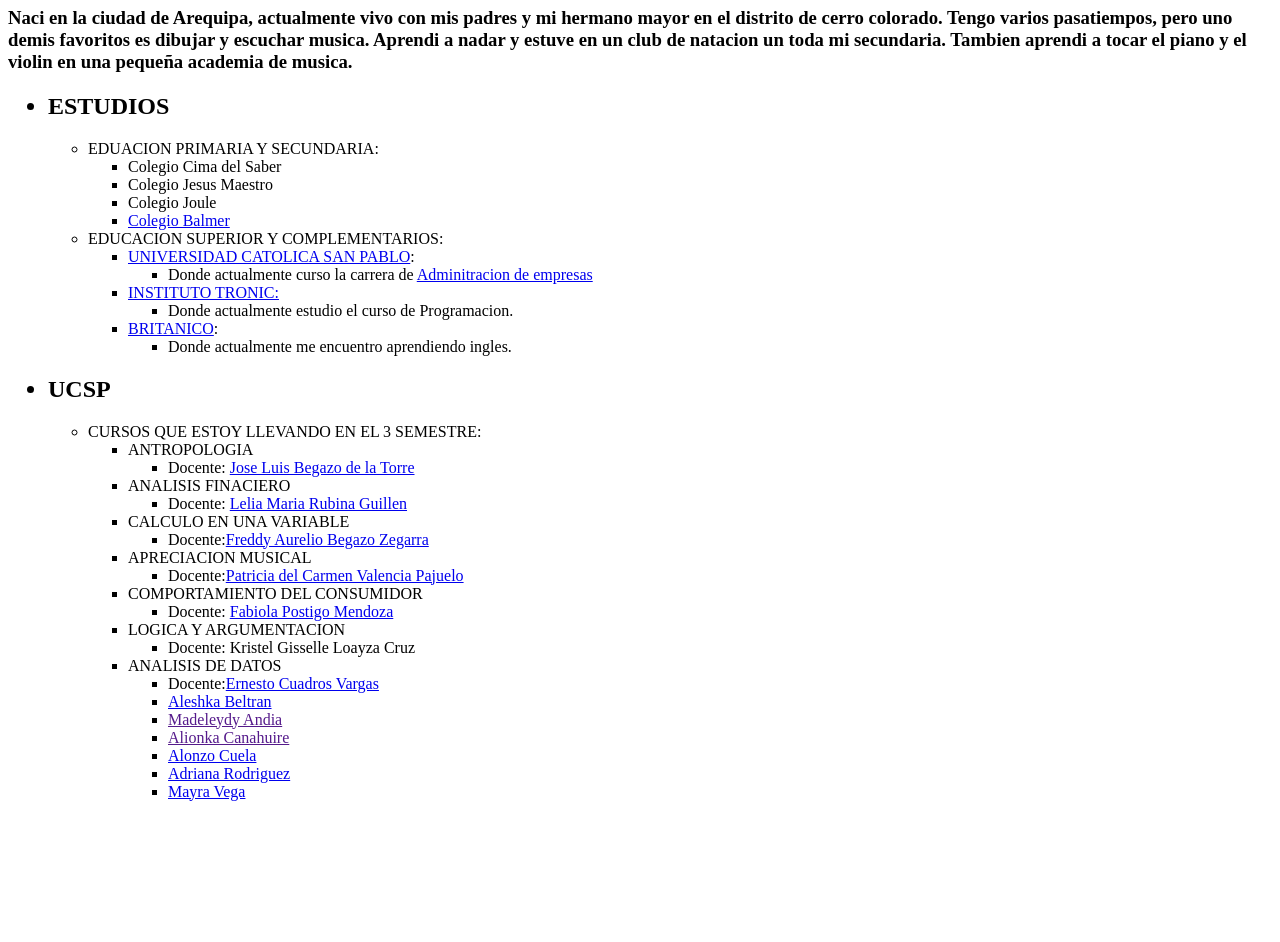
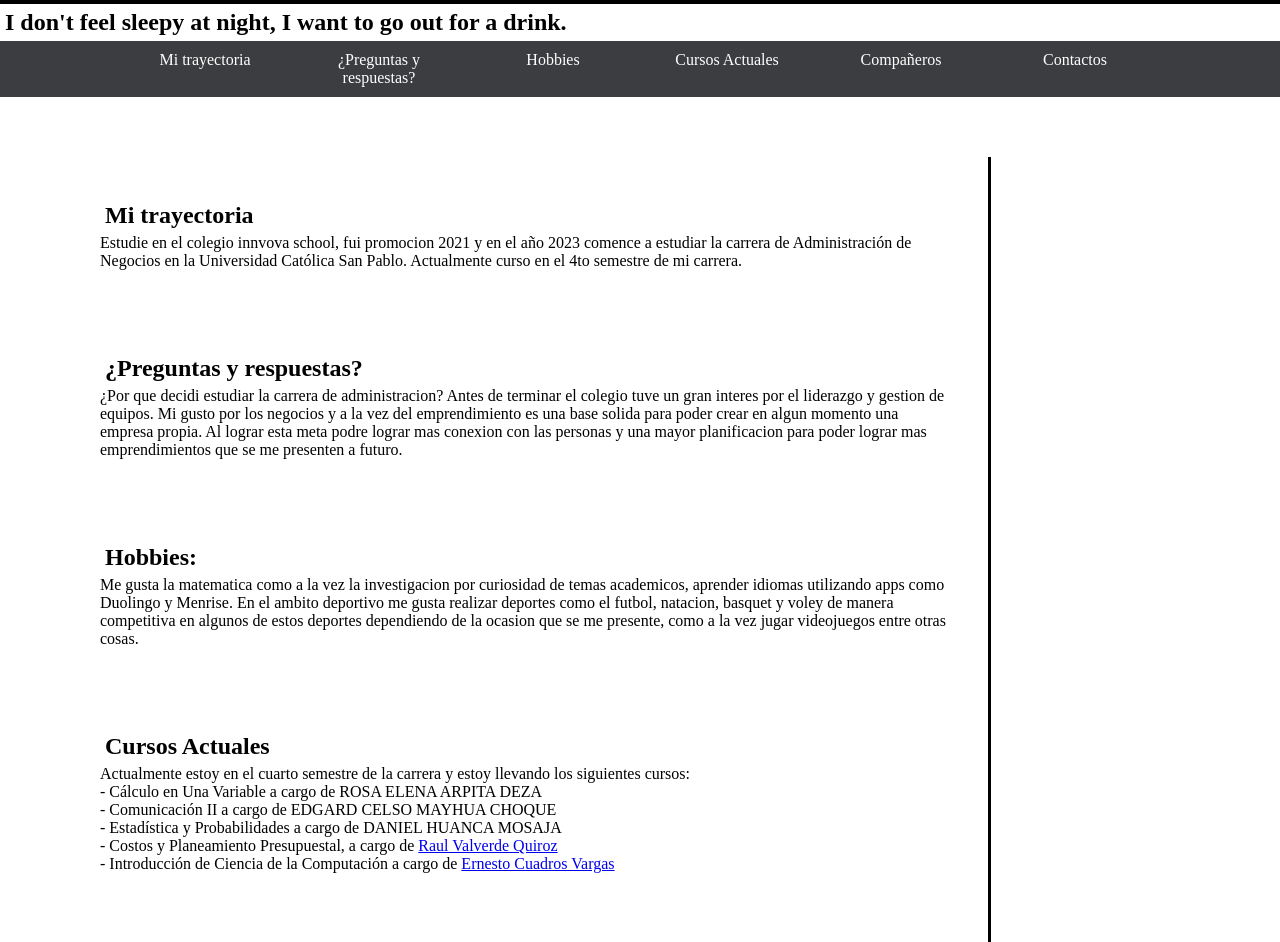
Before and after one commit to Fred266-CA/Jhaiden-Fredy-Carrizales-Mamani, a plain HTML site: page index.html in a window 1280 px wide. Shown: the part 73-1015 px from the top of the page. Before the commit the page ends 890 px from the top, so only its background shows below. Drawn offline with Linux system fonts and the light colour scheme.

Commit message:
Update index.html

```diff
--- a/index.html
+++ b/index.html
@@ -1,107 +1,151 @@
 <!DOCTYPE html>
 <html>
 <head>
+	<meta charset="utf-8">
+	<meta name="viewport" content="width=device-width, initial-scale=1">
+	<title>Jhaiden Fredy Carrizales Mamani</title>
 	<style>
-        table, th, td {
-            border: 1px solid rgb(255, 255, 255);
-            border-collapse: collapse;
+		* {
+			padding: 0;
+			margin: 0;
 		}
-          th, td {
-            background-color: #96D4D4;
+		h1 {
+			text-align: center;
+			background-color: black;
+			color: white;
+			padding: 20px;
 		}
-          .centro
-          {
+		h2 {
+			text-align: left; /* Corregido: se añadió 'left' */
+			background-color: white;
+			color: black;
+			padding: 5px;
+		}
+		nav ul {
+			background-color: #3c3d40;
+			width: 100%;
+			list-style-type: none;
 			text-align: center;
+		}
+		nav li {
+			display: inline-flex;
+		}
+		nav a {
+			text-decoration: none;
+			color: white;
+			padding: 10px;
+			width: 150px; /* Corregido: se eliminó el espacio entre '150' y 'px' */
+		}
+		nav li:hover {
+			background-color: black;
+		}
+		.contenido {
+			display: flex;
+			margin: 60px;
+		}
+		.articulos {
+			width: 80%;
+			border-right: 3px solid black;
+		}
+		.secciones {
+			display: flex;
+			align-items: center;
+			padding: 40px;
+		}
+		.menu-secundario {
+			width: 20%;
+			margin-top: 60px;
+		}
+		.menu-secundario a {
+			display: block; /* Corregido: se cambió 'black' a 'block' */
+			text-align: center;
+			color: black;
+			margin-bottom: 20px;
+		}
+		footer {
+			width: 100%;
+			height: 200px;
+			background-color: black;
+			color: white;
+			margin-top: 40px;
+		}
+		footer p {
+			text-align: center;
+			padding: 50px;
 		}
 	</style>
 </head>
 <body>
-  <title>Emily Condori H</title>
-  <meta name="KEYWORD" content="Xiomara, Condori, Huanca">
-</head>
-<body>
+	<h1>Jhaiden Fredy Carrizales Mamani</h1>
+	<h2>I don't feel sleepy at night, I want to go out for a drink.</h2>
 
+	<nav>
+		<ul>
+			<li><a href="">Mi trayectoria</a></li>
+		    <li><a href="">¿Preguntas y respuestas?</a></li>
+		    <li><a href="">Hobbies</a></li>
+		    <li><a href="">Cursos Actuales</a></li>
+		    <li><a href="">Compañeros</a></li>
+		    <li><a href="">Contactos</a></li>
+		</ul>
+	</nav>
+	<div class="contenido">
+		<div class="articulos">
+			<div class="secciones">
 				<div>
-        <h1 style="background-color: #96D4D4;" class="centro">Emily Condori Huanca</h1>
-        <h3><p>Naci en la ciudad de Arequipa, actualmente vivo con mis padres y mi hermano mayor en el distrito de cerro colorado.
-            Tengo varios pasatiempos, pero uno demis favoritos es dibujar y escuchar musica. Aprendi a nadar y estuve en un club
-            de natacion un toda mi secundaria. Tambien aprendi a tocar el piano y el violin en una pequeña academia de musica.</p></h3>
+					<h2>Mi trayectoria</h2>
+					<p>Estudie en el colegio innvova school, fui promocion 2021 y en el año 2023 comence a estudiar la carrera de Administración de Negocios en la Universidad Católica San Pablo.
+                    Actualmente curso en el 4to semestre de mi carrera.</p>
 				</div>
-
-      <ul>
-        <h2><li>ESTUDIOS</li></h2>
-          <ul>
-            <li>EDUACION PRIMARIA Y SECUNDARIA:</li>
-                <ul>
-                    <li>Colegio Cima del Saber</li>
-                    <li>Colegio Jesus Maestro</li>
-                    <li>Colegio Joule</li>
-                </ul>
-
-                <ul>
-                   <li><a href="https://www.facebook.com/colegiobalmer?mibextid=ZbWKwL">Colegio Balmer</a>
-                </ul>
-            <li>EDUCACION SUPERIOR Y COMPLEMENTARIOS:</li>
-                <ul>
-                    <li><a href="https://ucsp.edu.pe/" target="_blank">UNIVERSIDAD CATOLICA SAN PABLO</a>:</li>
-                    <ul>
-                      <li>Donde actualmente curso la carrera de <a href="https://ucsp.edu.pe/carreras/administracion-negocios/">Adminitracion de empresas</a></li></ul>
-                    <li><a href="https://www.facebook.com/TRONICCORPORATION">INSTITUTO TRONIC:</a></li>
-                    <ul>
-                      <li>Donde actualmente estudio el curso de Programacion.</li></ul>
-                    <li><a href="https://britanico.edu.pe/" target="_blank">BRITANICO</a>:</li>
-                    <ul>
-                      <li>Donde actualmente me encuentro aprendiendo ingles.</li></ul>
-                </ul>
-          </ul>
-        </li>
-        <h2><li>UCSP</li></h2>
-            <ul>
-                <li>CURSOS QUE ESTOY LLEVANDO EN EL 3 SEMESTRE:</li>
-                   <ul>
-                    <li>ANTROPOLOGIA</li>
-                    <ul>
-                      <li>Docente: <a href="https://www.linkedin.com/in/jos%C3%A9-luis-begazo-de-latorre-99b53959/">Jose Luis Begazo de la Torre</a></li></ul>
-
-                    <li>ANALISIS FINACIERO</li>
-                    <ul>
-                      <li>Docente: <a href="https://www.linkedin.com/in/lelia-rubina-27939889/">Lelia Maria Rubina Guillen</a></li></ul>
-
-                    <li>CALCULO EN UNA VARIABLE</li>
-                    <ul>
-                      <li>Docente:<a href="https://www.linkedin.com/in/freddy-begazo-947a154a/">Freddy Aurelio Begazo Zegarra</a></li></ul>
-
-                    <li>APRECIACION MUSICAL</li>
-                    <ul>
-                      <li>Docente:<a href="https://www.linkedin.com/in/patricia-valencia-pajuelo-4a30902ab/">Patricia del Carmen Valencia Pajuelo</a></li>
-                    </ul>
-
-                    <li>COMPORTAMIENTO DEL CONSUMIDOR</li>
-                    <ul>
-                      <li>Docente: <a href="https://www.linkedin.com/in/fabiola-postigo-99996b3b/">Fabiola Postigo Mendoza</a></li></ul>
-
-                    <li>LOGICA Y ARGUMENTACION</li>
-                    <ul>
-                      <li>Docente: Kristel Gisselle Loayza Cruz</li></ul>
-
-                    <li>ANALISIS DE DATOS</li>
-                    <ul>
-                      <li>Docente:<a href="https://www.linkedin.com/in/ecuadrosv/">Ernesto Cuadros Vargas</a></li>
-                      <li><a href="https://aleshka18.github.io/aleshkabeltran/">Aleshka Beltran</a></li>
-                      <li><a href="">Madeleydy Andia</a></li>
-                      <li><a href="">Alionka Canahuire</a></li>
-                      <li><a href="https://dnursaurio.github.io">Alonzo Cuela</a></li>
-                      <li><a href="https://adrianarz7.github.io/AdrianaRz.github.io/">Adriana Rodriguez</a></li>
-                      <li><a href="https://grecid13.github.io/Pagina-de-Grecia-/">Mayra Vega</a></li>
-                    </ul>
-                </ul>
-            </ul>
-      </ul>
-
-
-
-
-
-
+			</div>
+			<div class="secciones">
+				<div>
+					<h2>¿Preguntas y respuestas?</h2>
+					<p>¿Por que decidi estudiar la carrera de administracion?
+                        Antes de terminar el colegio tuve un gran interes por el liderazgo y gestion de equipos. Mi gusto por los negocios y a la vez del emprendimiento es una base solida para poder crear en algun momento una empresa propia.
+                        Al lograr esta meta podre lograr mas conexion con las personas y una mayor planificacion para poder lograr mas emprendimientos que se me presenten a futuro. </p>
+				</div>
+			</div>
+			<div class="secciones">
+				<div>
+					<h2>Hobbies:</h2>
+					<p>Me gusta la matematica como a la vez la investigacion por curiosidad de temas academicos, aprender idiomas utilizando apps como Duolingo y Menrise.
+                    En el ambito deportivo me gusta realizar deportes como el futbol, natacion, basquet y voley de manera competitiva en algunos de estos deportes dependiendo de la ocasion que se me presente, como  a la vez jugar videojuegos entre otras cosas.</p>
+				</div>
+			</div>
+			<div class="secciones">
+				<div>
+					<h2>Cursos Actuales</h2>
+					<p>Actualmente estoy en el cuarto semestre de la carrera y estoy llevando los siguientes cursos:</p>
+                    <p>- Cálculo en Una Variable a cargo de ROSA ELENA ARPITA DEZA</p>
+                    <p>- Comunicación II a cargo de EDGARD CELSO MAYHUA CHOQUE</p>
+                    <p>- Estadística y Probabilidades a cargo de DANIEL HUANCA MOSAJA</p>
+                    <p>- Costos y Planeamiento Presupuestal, a cargo de <a href="https://www.linkedin.com/in/raul-valverde-quiroz-5bb589196/">Raul Valverde Quiroz</a></p>
+                    <p>- Introducción de Ciencia de la Computación a cargo de <a href="https://www.linkedin.com/in/ecuadrosv/">Ernesto Cuadros Vargas</a></p>
+				</div>
+			</div>
+			<div class="secciones">
+				<div>
+					<h2>Compañeros:</h2>
+					<p><a href="https://yanelipilarcondoricondori.github.io/">Yaneli Pilar Condori Condori</a></p>
+					<p><a href="https://david-llavilla1.github.io/githubpagetest/">David Llavilla</a></p>
+                    <p><a href="https://dianacampano.github.io/">Diana Campano</a></p>
+                    <p><a href="https://yudith-yesenia13.github.io/">Yudith Yesenia</a></p>
+				</div>
+			</div>
+			<div class="secciones">
+				<div>
+					<h2>Contactos:</h2>
+					<p><a href="mailto:lecfc2021@gmail.com">Correo: lecfc2021@gmail.com</a></p>
+                    <p><a href="https://pe.linkedin.com/in/jhaiden-fredy-carrizales-mamani-377b592ba">LinkedIn</a></p>
+                    <p><a href="https://github.com/Fred266-CA">GitHub</a></p>
+                    <p><a href="https://WhatsApp.com/988696987">WhatsApp: 988696987</a></p>
+				</div>
+			</div>
+		</div>
+	</div>
+	<footer>
+		<p>© 2023 Jhaiden Fredy Carrizales Mamani. Todos los derechos reservados.</p>
+	</footer>
 </body>
 </html>
```
Lines whose indentation alone changed are shown as unchanged.
